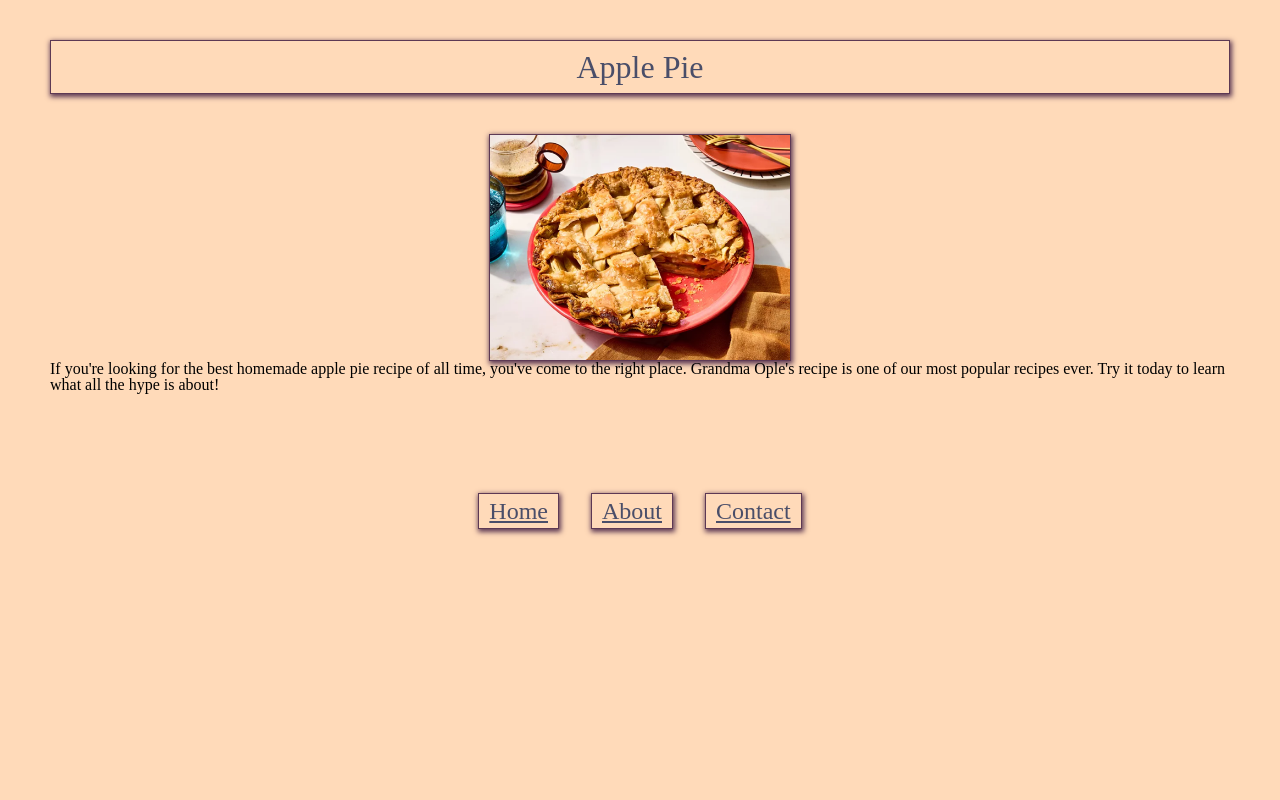
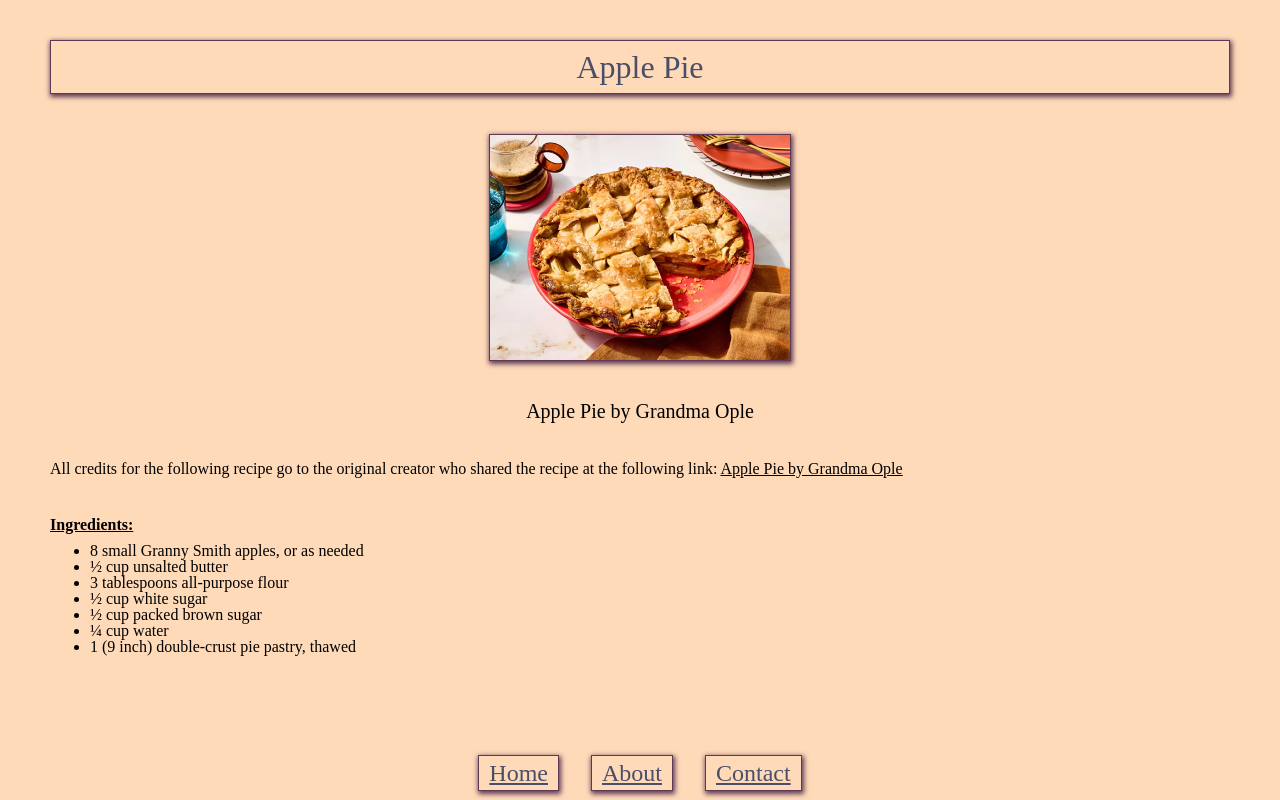
Before and after one commit to IndieKickz/odin-recipes, a plain HTML site: page recipes/applepie.html in a window 1280 px wide. Drawn offline with Linux system fonts and the light colour scheme.

Commit message:
Added an ingredients list to applepie.html. Added css properties for ingredients lists.

```diff
--- a/recipes/applepie.html
+++ b/recipes/applepie.html
@@ -15,7 +15,18 @@
             <img src="/images/ApplePie.png" width="300px" alt="Golden brown apple pie fresh out of the oven" class="recipeimg">
         </figure>
         <article>
-            <p class="articlep">If you're looking for the best homemade apple pie recipe of all time, you've come to the right place. Grandma Ople's recipe is one of our most popular recipes ever. Try it today to learn what all the hype is about!</p>
+            <h2>Apple Pie by Grandma Ople</h2>
+            <p class="articlep">All credits for the following recipe go to the original creator who shared the recipe at the following link: <a href="https://www.allrecipes.com/recipe/12682/apple-pie-by-grandma-ople/" title="Recipe Credits">Apple Pie by Grandma Ople</a></p>
+            <h3>Ingredients:</h3>
+                <ul class="ingredientslist">
+                    <li>8 small Granny Smith apples, or as needed</li>
+                    <li>½ cup unsalted butter</li>
+                    <li>3 tablespoons all-purpose flour</li>
+                    <li>½ cup white sugar</li>
+                    <li>½ cup packed brown sugar</li>
+                    <li>¼ cup water</li>
+                    <li>1 (9 inch) double-crust pie pastry, thawed</li>
+                </ul>
         </article>
         </main>
     <footer class="footer">
--- a/style.css
+++ b/style.css
@@ -122,3 +122,26 @@ ul, ol {
     display: block;
     margin: 0 auto;
 }
+
+h2 {
+    margin-top: 40px;
+    text-align: center;
+    font-size: 20px;
+}
+
+h3 {
+    margin-top: 40px;
+    margin-left: 50px;
+    margin-bottom: 10px;
+    text-align: left;
+    font-weight: bold;
+    text-decoration: underline;
+}
+
+.ingredientslist {
+    margin-left: 50px;
+}
+
+.articlep {
+    margin-top: 40px;
+}
```
Also changed, not shown: contact.html (+3 -0 lines).
